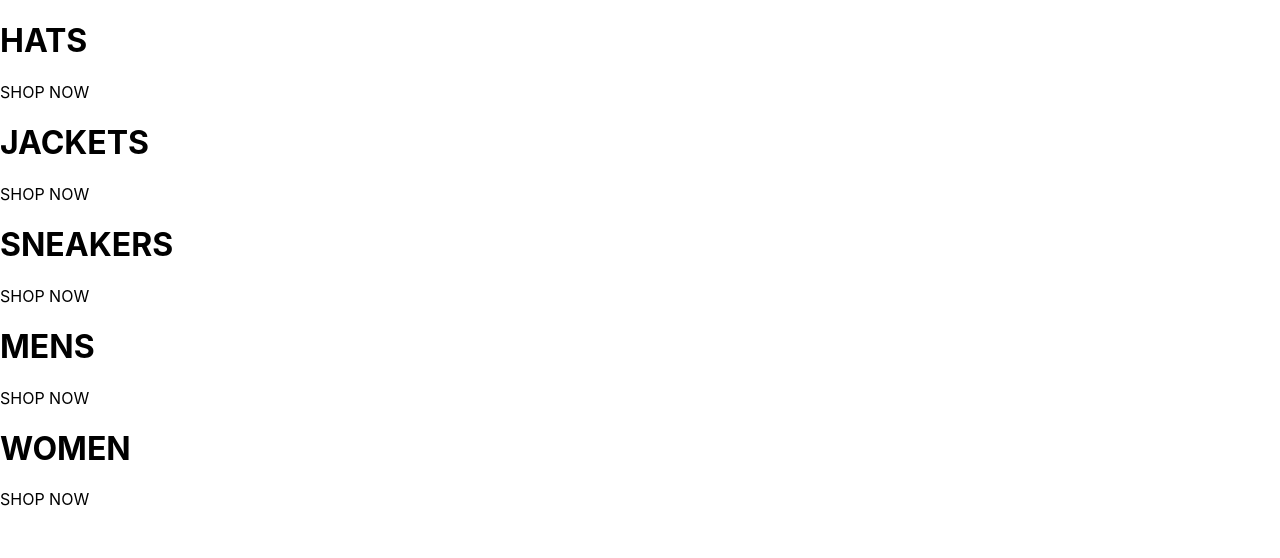
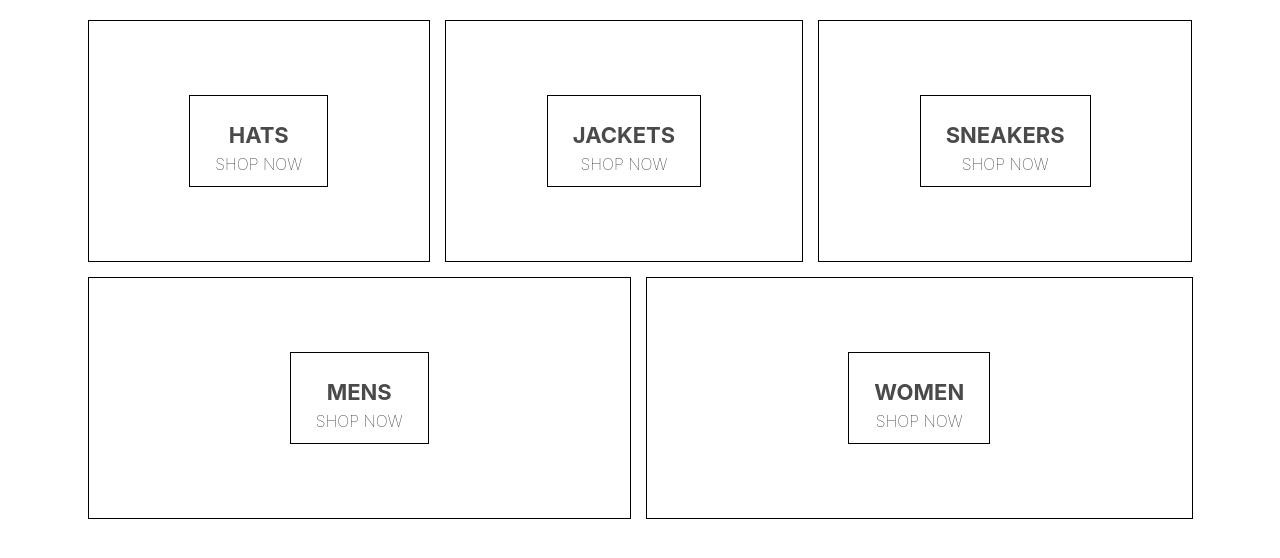
Before and after one commit to Shivaot/react-shopping, a React (Create React App) app: page / in a window 1280 px wide. Shown: the top 558 px of the page. Built offline with nearby package versions, Linux system fonts and the light colour scheme.

Commit message:
menu-item added

```diff
--- a/src/App.js
+++ b/src/App.js
@@ -1,6 +1,7 @@
 import React from "react";
+
 import "./App.css";
-import HomePage from "./components/Homepage";
+import HomePage from "./pages/Homepage/Homepage";
 
 function App() {
   return (
--- a/src/components/Homepage.jsx
+++ /dev/null
@@ -1,38 +0,0 @@
-import React from 'react';
-
-const HomePage = () => (
-    <div className="homepage">
-        <div className="menu-item">
-            <div className="content">
-                <h1 className="title">HATS</h1>
-                <span className="subtitle">SHOP NOW</span>
-            </div>
-        </div>
-        <div className="menu-item">
-            <div className="content">
-                <h1 className="title">JACKETS</h1>
-                <span className="subtitle">SHOP NOW</span>
-            </div>
-        </div>
-        <div className="menu-item">
-            <div className="content">
-                <h1 className="title">SNEAKERS</h1>
-                <span className="subtitle">SHOP NOW</span>
-            </div>
-        </div>
-        <div className="menu-item">
-            <div className="content">
-                <h1 className="title">MENS</h1>
-                <span className="subtitle">SHOP NOW</span>
-            </div>
-        </div>
-        <div className="menu-item">
-        <div className="content">
-            <h1 className="title">WOMEN</h1>
-            <span className="subtitle">SHOP NOW</span>
-        </div>
-    </div>
-    </div>
-)
-
-export default HomePage;
--- /dev/null
+++ b/src/components/menu-item/menu-item.styles.scss
@@ -0,0 +1,40 @@
+.menu-item {
+    min-width: 30%;
+    height: 240px;
+    flex: 1 1 auto;
+    display: flex;
+    align-items: center;
+    justify-content: center;
+    border: 1px solid black;
+    margin: 0 7.5px 15px;
+
+    &:first-child {
+      margin-right: 7.5px;
+    }
+
+    &:last-child {
+      margin-left: 7.5px;
+    }
+
+    .content {
+      height: 90px;
+      padding: 0 25px;
+      display: flex;
+      flex-direction: column;
+      align-items: center;
+      justify-content: center;
+      border: 1px solid black;
+
+      .title {
+        font-weight: bold;
+        margin-bottom: 6px;
+        font-size: 22px;
+        color: #4a4a4a;
+      }
+
+      .subtitle {
+        font-weight: lighter;
+        font-size: 16px;
+      }
+    }
+  }
--- /dev/null
+++ b/src/pages/Homepage/Homepage.jsx
@@ -0,0 +1,42 @@
+import React from 'react';
+
+import './Homepage.styles.scss';
+
+const HomePage = () => (
+    <div className="homepage">
+        <div className="directory-menu">
+            <div className="menu-item">
+                <div className="content">
+                    <h1 className="title">HATS</h1>
+                    <span className="subtitle">SHOP NOW</span>
+                </div>
+            </div>
+            <div className="menu-item">
+                <div className="content">
+                    <h1 className="title">JACKETS</h1>
+                    <span className="subtitle">SHOP NOW</span>
+                </div>
+            </div>
+            <div className="menu-item">
+                <div className="content">
+                    <h1 className="title">SNEAKERS</h1>
+                    <span className="subtitle">SHOP NOW</span>
+                </div>
+            </div>
+            <div className="menu-item">
+                <div className="content">
+                    <h1 className="title">MENS</h1>
+                    <span className="subtitle">SHOP NOW</span>
+                </div>
+            </div>
+            <div className="menu-item">
+                <div className="content">
+                    <h1 className="title">WOMEN</h1>
+                    <span className="subtitle">SHOP NOW</span>
+                </div>
+            </div>
+        </div>
+    </div>
+)
+
+export default HomePage;
--- /dev/null
+++ b/src/pages/Homepage/Homepage.styles.scss
@@ -0,0 +1,54 @@
+.homepage {
+    display: flex;
+    flex-direction: column;
+    align-items: center;
+    padding: 20px 80px;
+  }
+
+  .directory-menu {
+    width: 100%;
+    display: flex;
+    flex-wrap: wrap;
+    justify-content: space-between;
+  }
+
+  .menu-item {
+    min-width: 30%;
+    height: 240px;
+    flex: 1 1 auto;
+    display: flex;
+    align-items: center;
+    justify-content: center;
+    border: 1px solid black;
+    margin: 0 7.5px 15px;
+
+    &:first-child {
+      margin-right: 7.5px;
+    }
+
+    &:last-child {
+      margin-left: 7.5px;
+    }
+
+    .content {
+      height: 90px;
+      padding: 0 25px;
+      display: flex;
+      flex-direction: column;
+      align-items: center;
+      justify-content: center;
+      border: 1px solid black;
+
+      .title {
+        font-weight: bold;
+        margin-bottom: 6px;
+        font-size: 22px;
+        color: #4a4a4a;
+      }
+
+      .subtitle {
+        font-weight: lighter;
+        font-size: 16px;
+      }
+    }
+  }
```
Also changed, not shown: src/components/menu-item/menu-item.jsx (added, +12 -0 lines).
